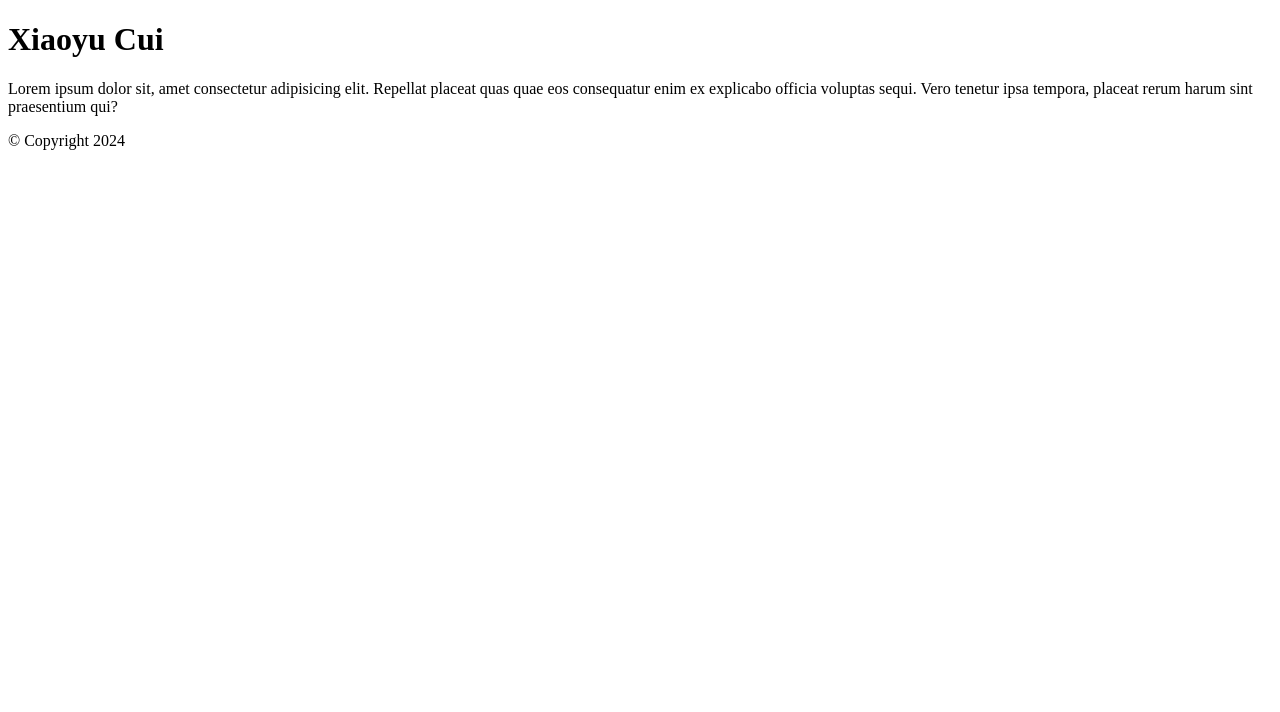
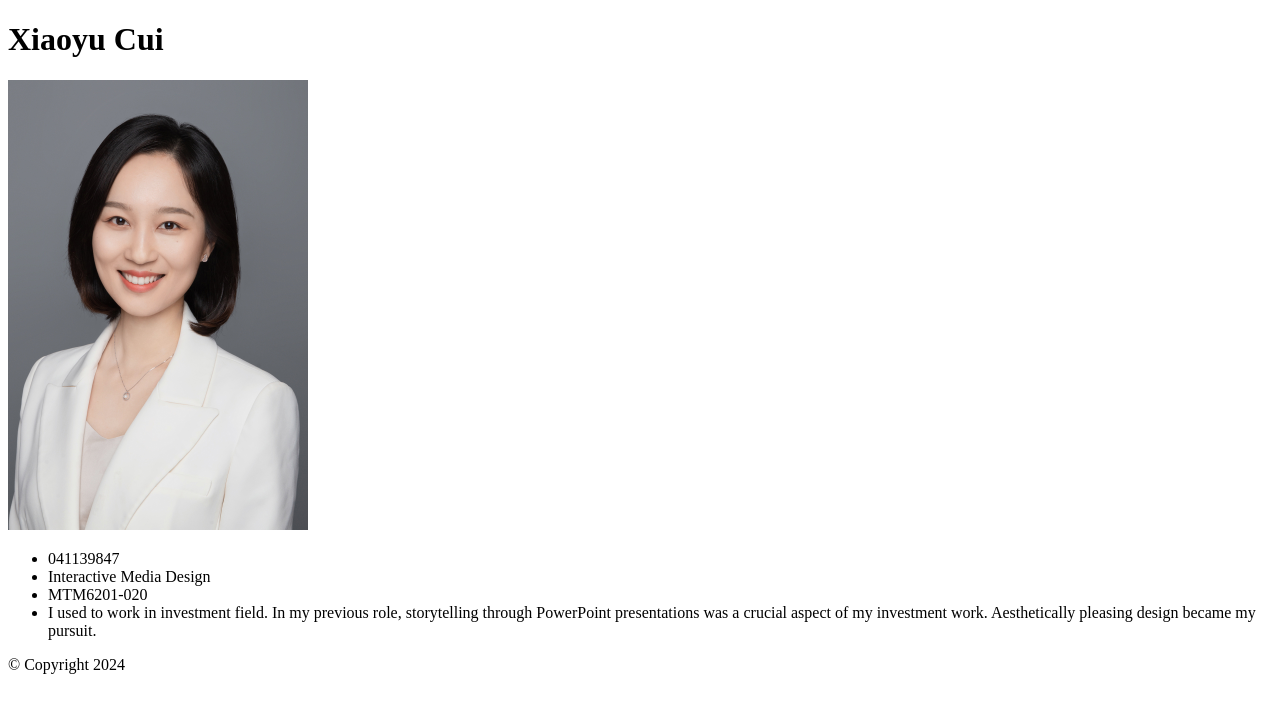
Before and after one commit to cui00072/mtm6201-week1, a plain HTML site: page index.html in a window 1280 px wide. Drawn offline with Linux system fonts and the light colour scheme.

Commit message:
Add content

```diff
--- a/index.html
+++ b/index.html
@@ -11,7 +11,13 @@
     </header>
 
     <main>
-        <p>Lorem ipsum dolor sit, amet consectetur adipisicing elit. Repellat placeat quas quae eos consequatur enim ex explicabo officia voluptas sequi. Vero tenetur ipsa tempora, placeat rerum harum sint praesentium qui?</p>
+        <img src="images/my-image.jpg" alt="my image" width="300px">
+        <ul>
+            <li>041139847</li>
+            <li>Interactive Media Design</li>
+            <li>MTM6201-020</li>
+            <li>I used to work in investment field. In my previous role, storytelling through PowerPoint presentations was a crucial aspect of my investment work. Aesthetically pleasing design became my pursuit.</li>
+        </ul>
     </main>
 
     <footer>
```
